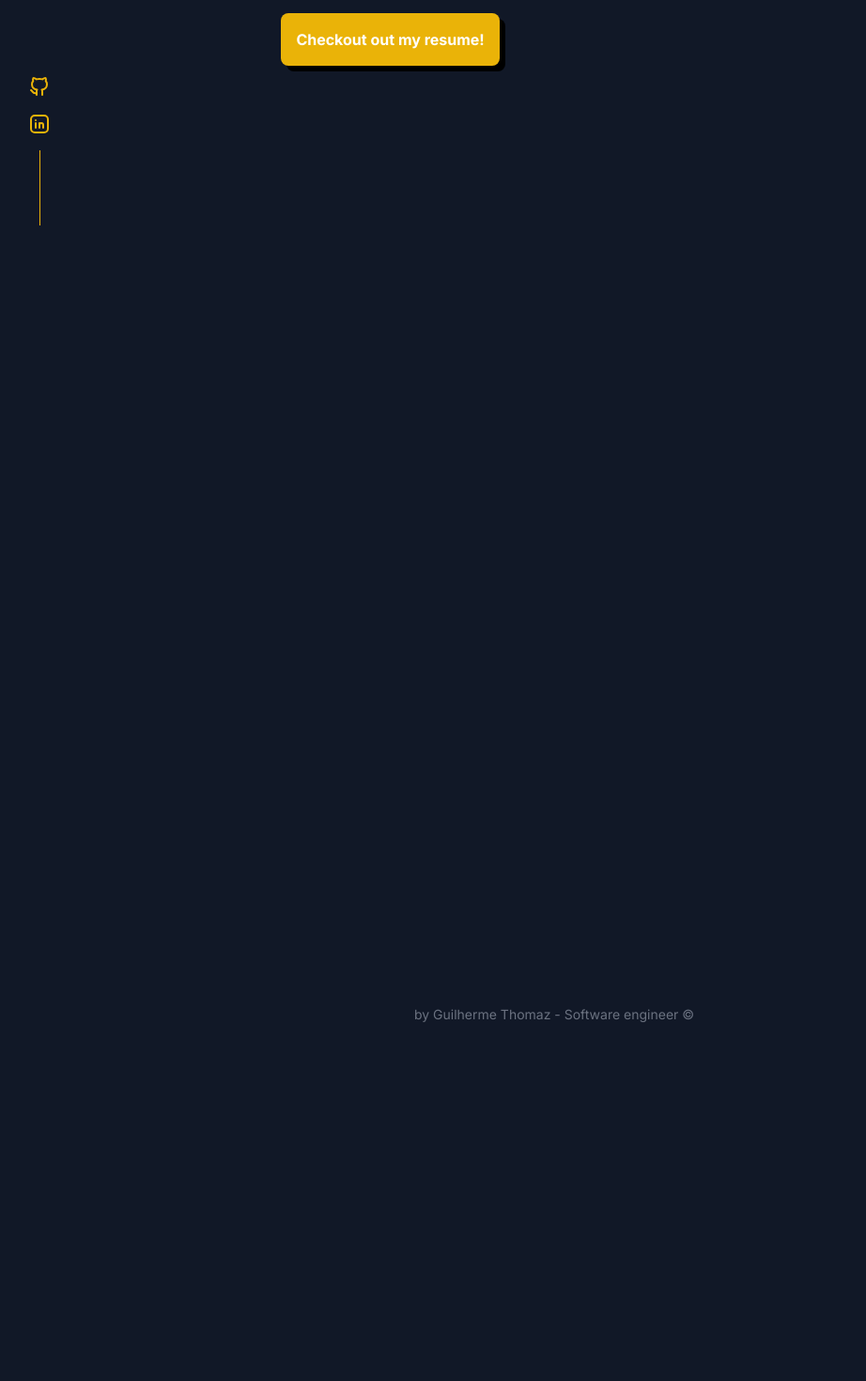
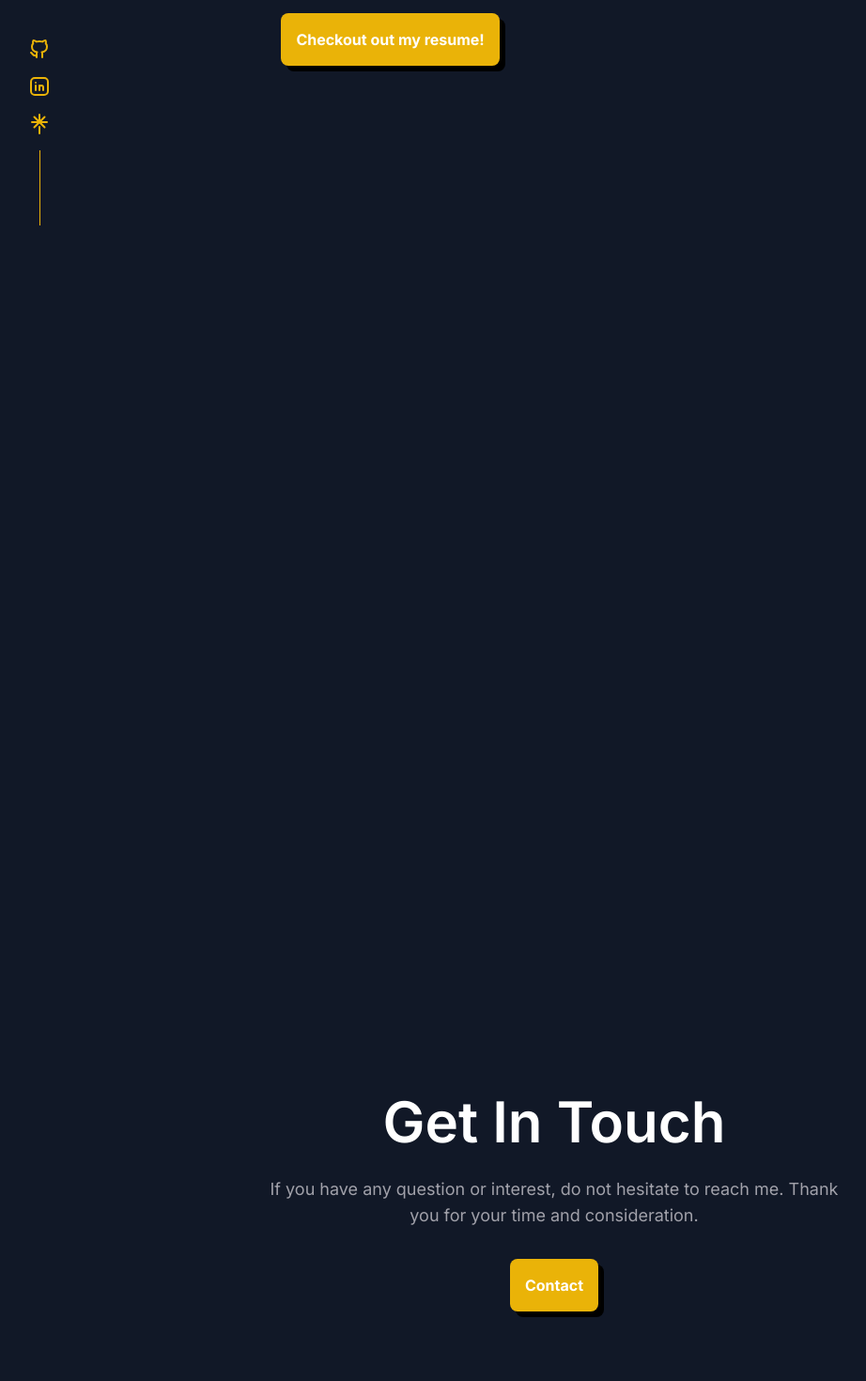
Before and after one commit to Dufyz/portfolio, a Next.js app: page /en in a window 1280 px wide. Shown: the part 560-2030 px from the top of the page at 94% size, without its empty margins (50-972 px from the left). Before the commit the page ends 1680 px from the top, so only its background shows below. Built offline with nearby package versions, Linux system fonts and the light colour scheme.

Commit message:
wip: contact section

```diff
--- a/package.json
+++ b/package.json
@@ -19,6 +19,7 @@
     "next-intl": "^3.14.1",
     "react": "^18",
     "react-dom": "^18",
+    "react-intersection-observer": "^9.10.3",
     "react-simple-typewriter": "^5.0.1",
     "tailwind-merge": "^2.3.0",
     "tailwindcss-animate": "^1.0.7"
--- a/src/app/[locale]/page.tsx
+++ b/src/app/[locale]/page.tsx
@@ -5,11 +5,12 @@ import { useEffect } from "react";
 
 import About from "@/components/home/about";
 import HeroSection from "@/components/home/hero-section";
+import Contact from "@/components/home/contact";
 
 export default function Home() {
   useEffect(() => {
     AOS.init({
-      offset: 100,
+      offset: 300,
       duration: 500,
       easing: "ease-in-out",
     });
@@ -19,6 +20,7 @@ export default function Home() {
     <main className="bg-gray-900">
       <HeroSection />
       <About />
+      <Contact />
     </main>
   );
 }
--- /dev/null
+++ b/src/components/Global/AnimatedButton/index.tsx
@@ -0,0 +1,7 @@
+import { ReactNode } from "react";
+
+import "./styles.css";
+
+export default function AnimatedButton({ children }: { children: ReactNode }) {
+  return <button className="cta">{children}</button>;
+}
--- a/src/components/Global/footer.tsx
+++ b/src/components/Global/footer.tsx
@@ -1,18 +1,19 @@
 import Link from "next/link";
 import SocialMedias from "./social-medias";
 
+/* Please do not remove the copyright <3 */
+
 export default function Footer() {
-  const year = new Date().getFullYear();
   return (
-    <footer className="h-20 w-full flex items-center justify-center text-white">
-      <div className="max-w-screen-xl w-fullh-10 m-auto flex flex-col items-center justify-center text-sm text-gray-500  cursor-pointer gap-4">
+    <footer className="h-28 lg:h-20 w-full flex items-center justify-center text-white px-12">
+      <div className="max-w-screen-xl w-full h-10 m-auto flex flex-col items-center justify-center text-sm text-gray-500  cursor-pointer gap-4 text-center">
         <SocialMedias />
         <Link
           href={"https://github.com/dufyz"}
           target="_blank"
           className="hover:text-yellow-500"
         >
-          <p>by Guilherme Thomaz - Software engineer © </p>
+          <p>by Guilherme Schmidt - Software engineer © </p>
         </Link>
       </div>
     </footer>
--- a/src/components/Global/social-medias.tsx
+++ b/src/components/Global/social-medias.tsx
@@ -1,4 +1,8 @@
-import { IconBrandGithub, IconBrandLinkedin } from "@tabler/icons-react";
+import {
+  IconBrandGithub,
+  IconBrandLinkedin,
+  IconBrandLinktree,
+} from "@tabler/icons-react";
 import Link from "next/link";
 
 export default function SocialMedias() {
@@ -17,6 +21,14 @@ export default function SocialMedias() {
           size={24}
         />
       </Link>
+      <Link href={"https://linktr.ee/Dufyz"} target="_blank">
+        <IconBrandLinktree
+          color="#eab308"
+          className="cursor-pointer"
+          size={24}
+        />
+      </Link>
+
       <div className="w-[1px] bg-yellow-500 h-20 hidden lg:block" />
     </div>
   );
--- /dev/null
+++ b/src/components/home/contact.tsx
@@ -0,0 +1,43 @@
+import { Typewriter } from "react-simple-typewriter";
+import AnimatedButton from "../Global/AnimatedButton";
+import { useInView } from "react-intersection-observer";
+import { useEffect, useState } from "react";
+import Link from "next/link";
+
+export default function Contact() {
+  const { ref, inView } = useInView();
+  const [key, setKey] = useState(0);
+
+  useEffect(() => {
+    if (inView) setKey((prevKey) => prevKey + 1);
+  }, [inView]);
+
+  return (
+    <section
+      className="w-full text-white h-[60vh] flex items-center justify-center px-12"
+      id="Contact"
+    >
+      <div className="max-w-screen-sm w-full m-auto flex items-center justify-center flex-col gap-8">
+        <div className="text-sm text-gray-500 gap-6 text-center flex flex-col items-center justify-center">
+          <h1 className="text-6xl text-white font-semibold min-h-16" ref={ref}>
+            <Typewriter
+              key={key}
+              words={["Get In Touch"]}
+              loop={1}
+              typeSpeed={50}
+            />
+          </h1>
+          <p className="text-lg text-zinc-400">
+            If you have any question or interest, do not hesitate to reach me.
+            Thank you for your time and consideration.
+          </p>
+        </div>
+        <Link href={"https://linktr.ee/Dufyz"} target="_blank">
+          <AnimatedButton>
+            <span>Contact</span>
+          </AnimatedButton>
+        </Link>
+      </div>
+    </section>
+  );
+}
--- a/src/components/home/hero-section.tsx
+++ b/src/components/home/hero-section.tsx
@@ -1,14 +1,23 @@
 import Link from "next/link";
-import "./styles.css";
 
 import { Typewriter } from "react-simple-typewriter";
 import { useTranslations } from "next-intl";
+import AnimatedButton from "../Global/AnimatedButton";
+import { useInView } from "react-intersection-observer";
+import { useEffect, useState } from "react";
 
 export default function HeroSection() {
+  const { ref, inView } = useInView();
+  const [key, setKey] = useState(0);
+
+  useEffect(() => {
+    if (inView) setKey((prevKey) => prevKey + 1);
+  }, [inView]);
+
   const t = useTranslations("heroSection");
 
   return (
-    <section className="w-full h-[calc(100vh-80px)] px-12">
+    <section className="w-full h-[calc(100vh-80px)] px-12 py-4">
       <div className="m-auto h-full max-w-screen-lg flex-1 w-full flex items-center justify-center flex-col text-white">
         <div
           className="flex items-start justify-center flex-col gap-14"
@@ -16,17 +25,21 @@ export default function HeroSection() {
         >
           <div className="flex items-start justify-center flex-col gap-8">
             <div className="flex items-start justify-center flex-col gap-4">
-              <p className="text-lg text-yellow-500 font-semibold min-h-[28px]">
+              <p
+                className="text-lg text-yellow-500 font-semibold min-h-[28px]"
+                ref={ref}
+              >
                 <Typewriter
+                  key={key}
                   words={[t("h1")]}
                   loop={Infinity}
-                  typeSpeed={70}
+                  typeSpeed={60}
                   deleteSpeed={50}
-                  delaySpeed={5000}
+                  delaySpeed={3000}
                 />
               </p>
               <div className="flex items-start justify-center flex-col">
-                <h1 className="text-6xl font-bold">Guilherme Schmidt.</h1>
+                <h1 className=" text-6xl font-bold">Guilherme Schmidt.</h1>
                 <h2 className="text-5xl text-zinc-400 font-bold">{t("h2")}</h2>
               </div>
             </div>
@@ -41,13 +54,10 @@ export default function HeroSection() {
               </Link>
             </p>
           </div>
-          <a className="flex items-center justify-center" href="#">
-            <button className="cta">
-              <span>{t("resumeButton")}</span>
-            </button>
-          </a>
+          <AnimatedButton>
+            <span>{t("resumeButton")}</span>
+          </AnimatedButton>
         </div>
-        <p></p>
       </div>
     </section>
   );
```
Also changed, not shown: src/components/Global/AnimatedButton/styles.css (renamed from src/components/home/styles.css), 1 other file (tests, documents, lock files or other folders).
